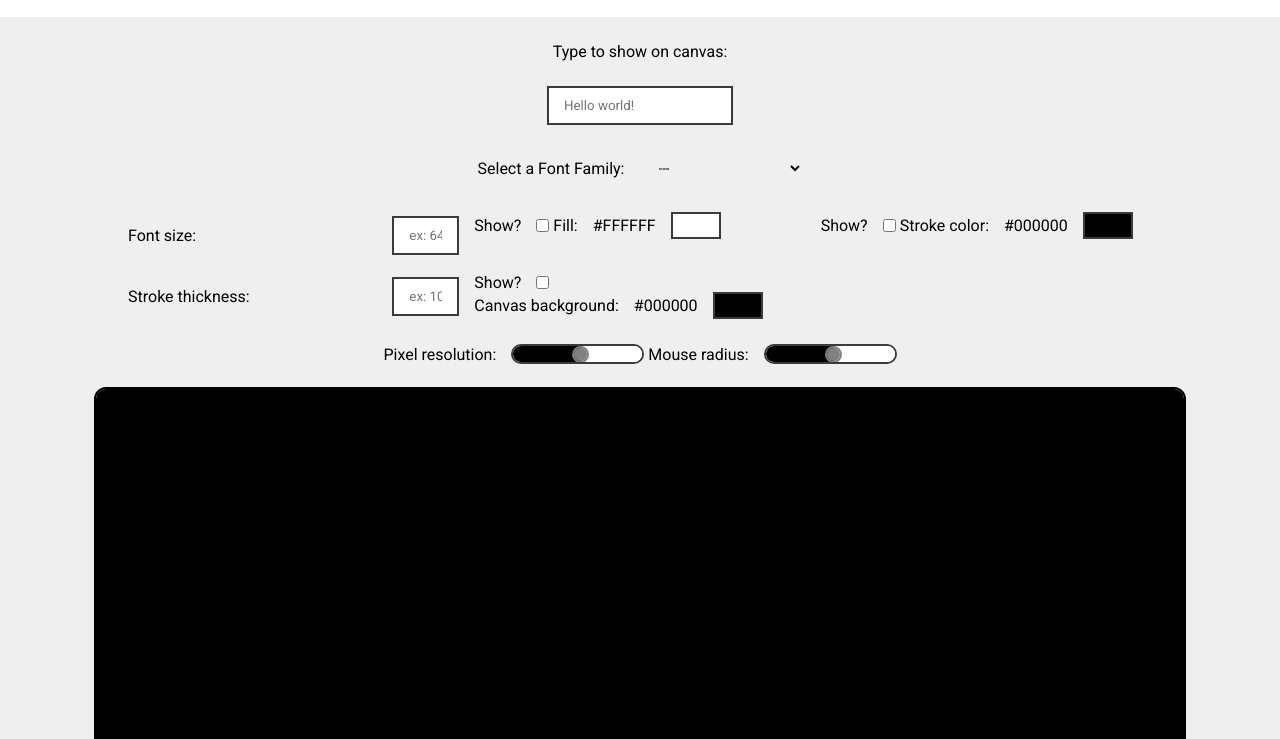
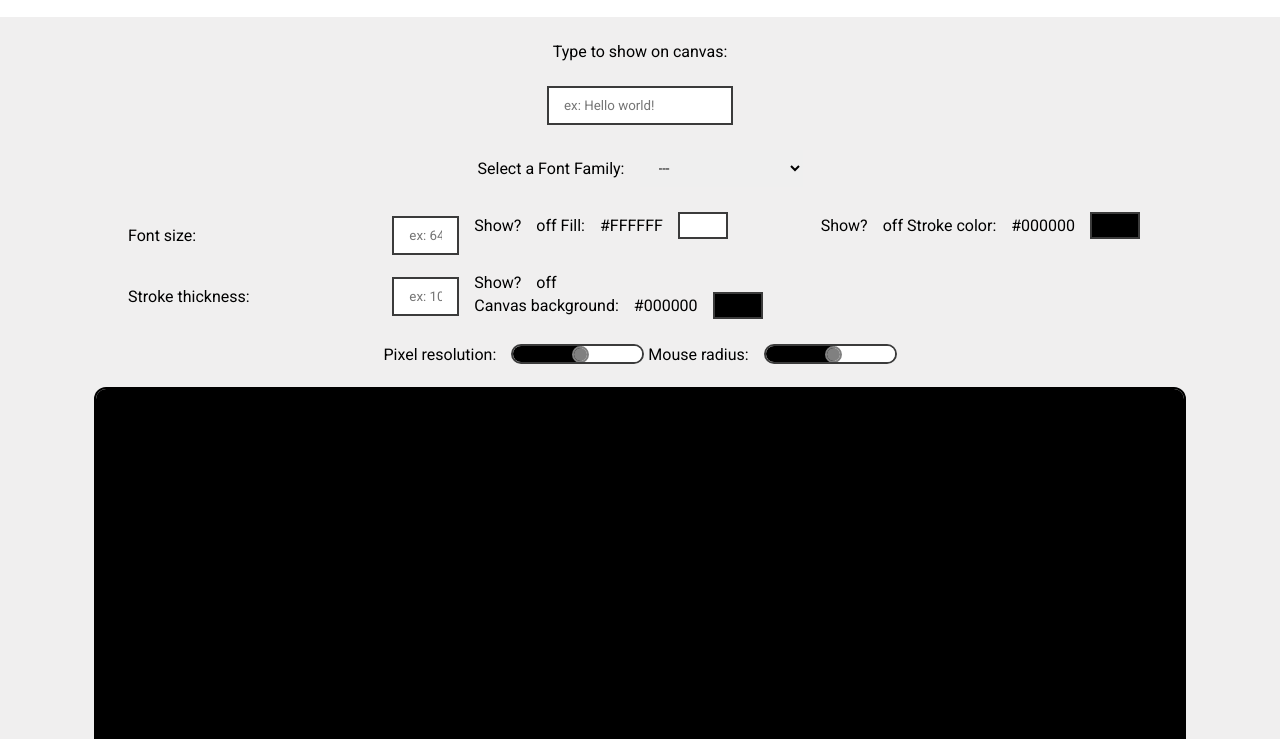
Before and after one commit to LePhenix47/Pixel-manipulation-test-2_Younes-Lahouiti, a website built with webpack: page index.html in a window 1280 px wide. Shown: the part 61-800 px from the top of the page. Built offline with Linux system fonts and the light colour scheme.

Commit message:
Addtion of code to fix the stroke width on the text drawn in the canvas + addition of SASS code to hide the checkbox input and replaced them with pseudo-elements

```diff
--- a/index.html
+++ b/index.html
@@ -50,7 +50,7 @@
             <form class="index__form">
                 <label for="text" class="index__label">Type to show on canvas: </label>
                 <input type="text" name="text" id="text" class="index__input index__input--text"
-                    placeholder="Hello world!">
+                    placeholder="ex: Hello world!">
 
                 <label class="index__label" for="font-family">Select a Font Family:
                     <select class="index__select" id="font-family" name="family">
@@ -83,10 +83,10 @@
 
 
                     <div class="index__color-input-container">
-                        <label class="index__label" for="fill-checkbox">
+                        <label class="index__label index__label--checkbox" for="fill-checkbox">
 
                             Show? <input type="checkbox" name="fill-checkbox" id="fill-checkbox"
-                                class="index__input index__input--checkbox">
+                                class="index__input hide index__input--checkbox">
                         </label>
                         <label class="index__label" for="font-fill">Fill: <span class="index__label-span">#FFFFFF</span>
 
@@ -98,10 +98,10 @@
 
 
                     <div class="index__color-input-container">
-                        <label class="index__label" for="stroke-checkbox">
+                        <label class="index__label index__label--checkbox" for="stroke-checkbox">
 
                             Show? <input type="checkbox" name="stroke-checkbox" id="stroke-checkbox"
-                                class="index__input index__input--checkbox">
+                                class="index__input hide index__input--checkbox">
                         </label>
                         <label class="index__label" for="font-stroke">Stroke color: <span
                                 class="index__label-span">#000000</span>
@@ -117,10 +117,10 @@
                     </label>
 
                     <div class="index__color-input-container">
-                        <label class="index__label" for="canvas-background-checkbox">
+                        <label class="index__label index__label--checkbox" for="canvas-background-checkbox">
                             Show?
                             <input type="checkbox" name="canvas-background-checkbox" id="canvas-background-checkbox"
-                                class="index__input index__input--checkbox">
+                                class=" index__input hide index__input--checkbox">
                         </label>
                         <label class="index__label" for="canvas-background">Canvas background: <span
                                 class="index__label-span">#000000</span>
--- a/src/sass/pages/_index.scss
+++ b/src/sass/pages/_index.scss
@@ -35,6 +35,16 @@
         justify-content: space-between;
         align-items: center;
         gap: 15px;
+
+        &--checkbox {
+            &:has(>input:checked)::after {
+                content: "on";
+            }
+
+            &:has(>input:not(:checked))::after {
+                content: "off";
+            }
+        }
     }
 
     &__input {
@@ -66,6 +76,8 @@
         }
 
         &--text {}
+
+        &--checkbox {}
     }
 
     &__select {
--- a/src/utils/classes/effects/pixel-effect.class.ts
+++ b/src/utils/classes/effects/pixel-effect.class.ts
@@ -164,6 +164,8 @@ export class PixelEffect {
     this.textX = this.canvas.width / 2 - this.textMetrics.width / 2;
     this.textY = this.canvas.height / 2 + this.fontSize / 2;
 
+    this.context.lineWidth = this.strokeWidth;
+
     this.context.fillText(this.text, this.textX, this.textY);
     this.context.strokeText(this.text, this.textX, this.textY);
 
```
Also changed, not shown: dist/index.js, dist/style.css.
